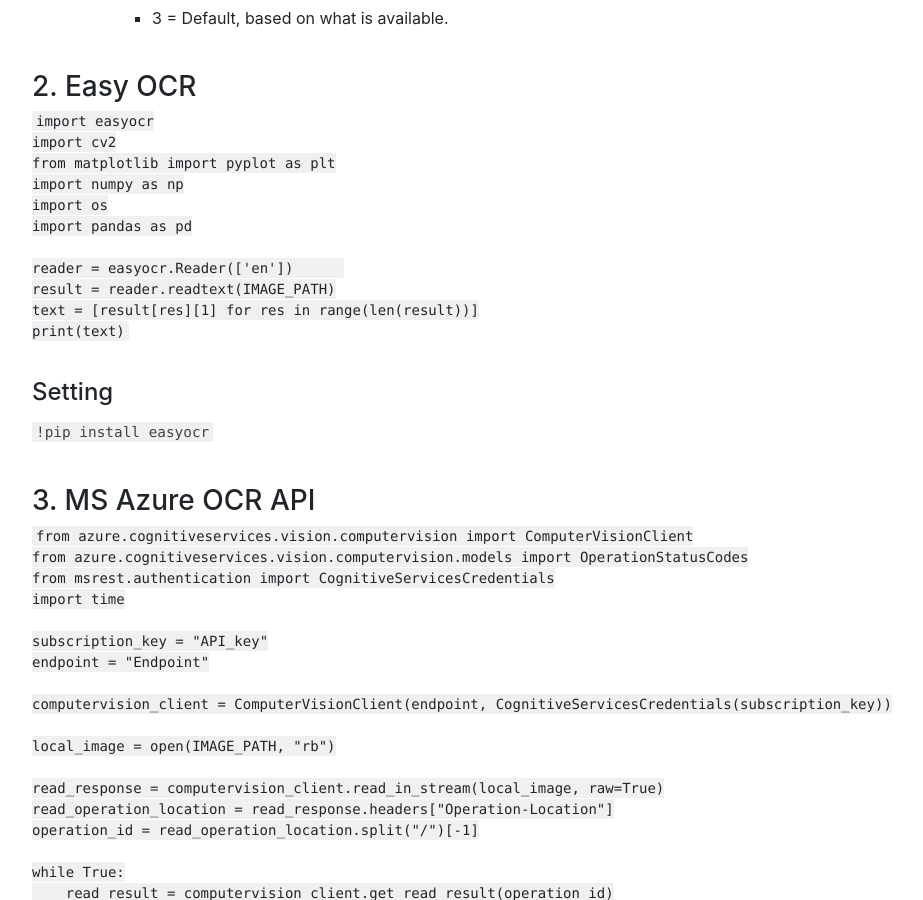
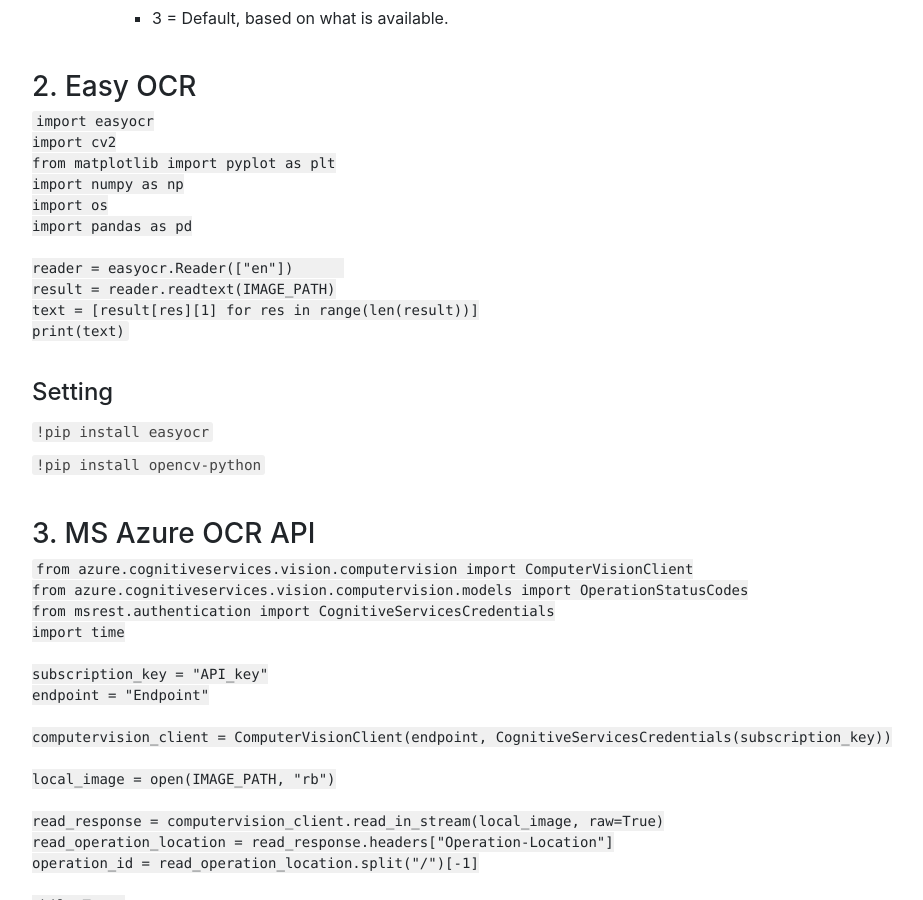
Before and after one commit to riverallzero/riverallzero.github.io, a Jekyll site: the page built from _posts/2023-06-01-OCR.md, in a window 1280 px wide and 900 px high, scrolled down 2106 px. Shown: the whole window, without its empty margins (96-1019 px from the left). Built offline with Jekyll 4.4.1, drawn with Linux system fonts in a browser that asks for light colours; nearby versions of some CDN libraries; a style sheet for code colours, icons or effects is not loaded.

Commit message:
edit posts

````diff
--- a/_posts/2023-06-01-OCR.md
+++ b/_posts/2023-06-01-OCR.md
@@ -74,14 +74,15 @@
 import os
 import pandas as pd
 
-reader = easyocr.Reader(['en'])
+reader = easyocr.Reader(["en"])
 result = reader.readtext(IMAGE_PATH)
 text = [result[res][1] for res in range(len(result))]
 print(text)
 ```
 
 #### Setting
-<code>!pip install easyocr</code>
+<code>!pip install easyocr</code><br>
+<code>!pip install opencv-python</code>
 
 ### 3. MS Azure OCR API
 
````
